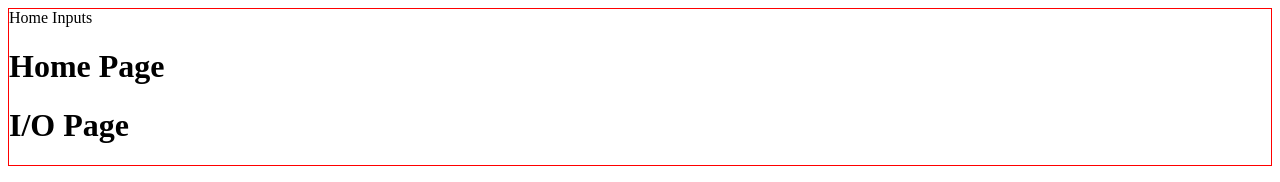
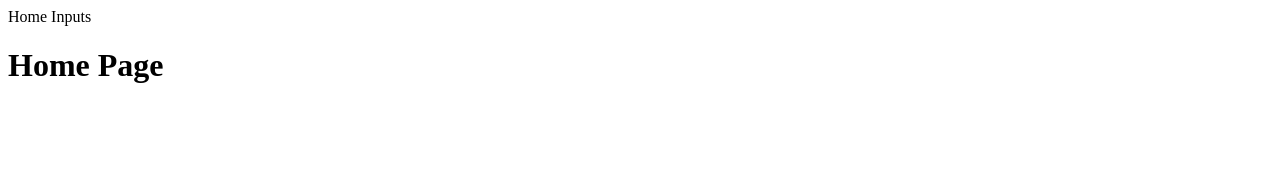
Before and after one commit to LuizTakeda/university-freertos-esp32-course, a website built with webpack: page frontend/src/index.html in a window 1280 px wide. Both pictures are taken after a click on the element "Home". Built offline with nearby package versions, Linux system fonts and the light colour scheme.

Commit message:
feat(dashboard): implement the content control

```diff
--- a/frontend/src/dashboard/dashboard-content.ts
+++ b/frontend/src/dashboard/dashboard-content.ts
@@ -3,9 +3,29 @@ import DashboardPageElement from "./dashboard-page";
 DashboardPageElement;
 
 export default class DashboardContentElement extends HTMLElement {
+  private pages: NodeListOf<DashboardPageElement> | null = null;
+
   constructor() {
     super();
   }
+
+  connectedCallback() {
+    this.pages = this.querySelectorAll("dashboard-page") as NodeListOf<DashboardPageElement>;
+
+    this.pages.forEach((page) => {
+      page.setActive(page.name === this.default);
+    });
+  }
+
+  setActive(name: string) {
+    this.pages?.forEach((page) => {
+      page.setActive(page.name === name);
+    });
+  }
+
+  get default() {
+    return this.getAttribute("default");
+  }
 }
 
-customElements.define("dashboard-content", DashboardContentElement)
+customElements.define("dashboard-content", DashboardContentElement);
--- a/frontend/src/dashboard/dashboard-menu.ts
+++ b/frontend/src/dashboard/dashboard-menu.ts
@@ -2,11 +2,15 @@ import DashboardOptionElement from "./dashboard-option";
 
 DashboardOptionElement;
 
-type OptionClickCallback = (name: string) => void;
+export type OptionClickEvent = CustomEvent<{ target: string }>;
+
+declare global {
+  interface HTMLElementEventMap {
+    "option-click": OptionClickEvent;
+  }
+}
 
 export default class DashboardMenuElement extends HTMLElement {
-  private onOptionClickCallback: OptionClickCallback = (_) => { };
-
   constructor() {
     super();
   }
@@ -16,14 +20,15 @@ export default class DashboardMenuElement extends HTMLElement {
 
     options.forEach((option) => {
       option.onclick = () => {
-        console.log("Botao", option.target);
-      }
+        if (option.target !== null) {
+          this.dispatchEvent(new CustomEvent("option-click", {
+            detail: { target: option.target },
+            bubbles: true
+          }));
+        }
+      };
     });
-  }
-
-  onOptionClick(callback: OptionClickCallback) {
-    this.onOptionClickCallback = callback;
   }
 }
 
-customElements.define("dashboard-menu", DashboardMenuElement)
+customElements.define("dashboard-menu", DashboardMenuElement);
--- a/frontend/src/dashboard/dashboard-option.ts
+++ b/frontend/src/dashboard/dashboard-option.ts
@@ -1,9 +1,6 @@
 export default class DashboardOptionElement extends HTMLElement {
   constructor() {
     super();
-  }
-
-  connectedCallback() {
   }
 
   get target() {
@@ -11,4 +8,4 @@ export default class DashboardOptionElement extends HTMLElement {
   }
 }
 
-customElements.define("dashboard-option", DashboardOptionElement)
+customElements.define("dashboard-option", DashboardOptionElement);
--- a/frontend/src/dashboard/dashboard-page.ts
+++ b/frontend/src/dashboard/dashboard-page.ts
@@ -1,7 +1,17 @@
 export default class DashboardPageElement extends HTMLElement {
   constructor() {
     super();
+
+    this.setActive(false);
+  }
+
+  get name() {
+    return this.getAttribute("name");
+  }
+
+  setActive(value: boolean) {
+    this.style.display = value ? "block" : "none";
   }
 }
 
-customElements.define("dashboard-page", DashboardPageElement)
+customElements.define("dashboard-page", DashboardPageElement);
--- a/frontend/src/dashboard/dashboard.ts
+++ b/frontend/src/dashboard/dashboard.ts
@@ -1,32 +1,40 @@
 import DashboardContentElement from "./dashboard-content";
-import DashboardMenuElement from "./dashboard-menu";
+import DashboardMenuElement, { OptionClickEvent } from "./dashboard-menu";
 
+DashboardMenuElement;
 DashboardContentElement;
-DashboardMenuElement;
 
 export default class DashboardStruct extends HTMLElement {
+  private menu: DashboardMenuElement | null = null;
+  private content: DashboardContentElement | null = null;
+
   constructor() {
     super();
   }
 
   connectedCallback() {
-    this.style.display = "block";
-    this.style.border = "solid 1px red"
+    this.getMenu();
+    this.getContent();
 
-    const menu = this.querySelector("dashboard-menu") as DashboardMenuElement | null;
-    if (menu === null) {
+
+    this.menu!.addEventListener("option-click", (event) => {
+      this.content!.setActive(event.detail.target);
+    })
+  }
+
+  private getMenu() {
+    this.menu = this.querySelector("dashboard-menu") as DashboardMenuElement | null;
+    if (this.menu === null) {
       throw new Error("Dashboard menu is null");
     }
+  }
 
-    const content = this.querySelector("dashboard-content") as DashboardContentElement | null;
-    if (content === null) {
+  private getContent() {
+    this.content = this.querySelector("dashboard-content") as DashboardContentElement | null;
+    if (this.content === null) {
       throw new Error("Dashboard content is null");
     }
-
-    menu.onOptionClick((optionName) => {
-      console.log(optionName);
-    })
   }
 }
 
-customElements.define("dashboard-struct", DashboardStruct)
+customElements.define("dashboard-struct", DashboardStruct);
--- a/frontend/src/index.html
+++ b/frontend/src/index.html
@@ -13,10 +13,13 @@
       <dashboard-option target="home">Home</dashboard-option>
       <dashboard-option target="i/o">Inputs</dashboard-option>
     </dashboard-menu>
-    <dashboard-content>
+    <dashboard-content default="home">
+      <!-- Home Page -->
       <dashboard-page name="home">
         <h1>Home Page</h1>
       </dashboard-page>
+
+      <!-- I/O Page -->
       <dashboard-page name="i/o">
         <h1>I/O Page</h1>
       </dashboard-page>
```
